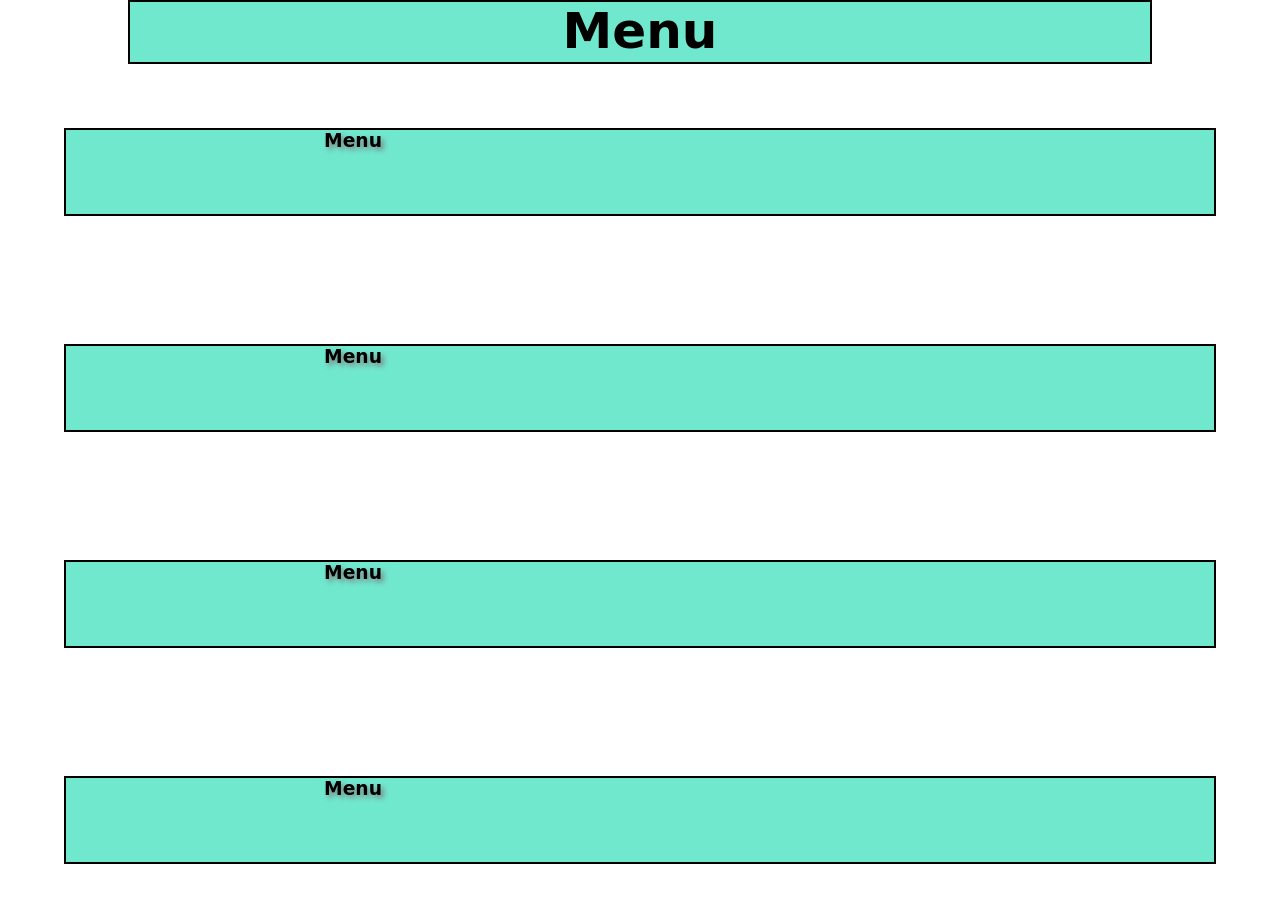
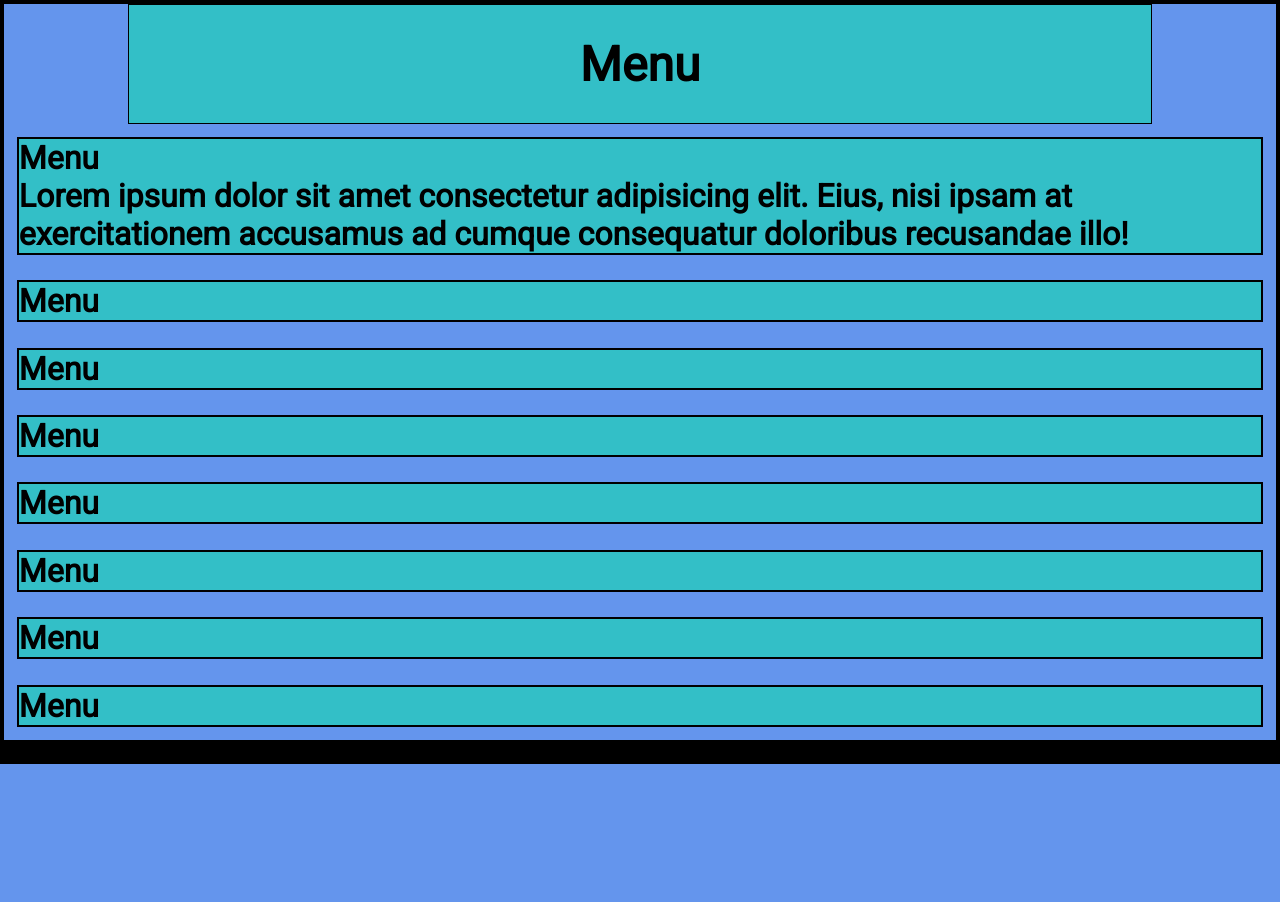
Before and after one commit to fenafernandez/html-css, a plain HTML site: page index.html in a window 1280 px wide. After the commit the page ends 800 px from the top, so only its background shows below. Drawn offline with Linux system fonts and the light colour scheme; a web font is replaced by a local one.

Commit message:
grid-test

```diff
--- a/index.html
+++ b/index.html
@@ -8,15 +8,25 @@
     <title>html-css</title>
 </head>
 <body>
-    <Nav>
-        <h2 class="menu"> Menu  </h2>
+    <div>
+        <h2>
+            <span> Menu </span>
+        </h2>
+        <h3 class="menu2"> <span> Menu </span> <p> Lorem ipsum dolor sit amet consectetur adipisicing elit. Eius, nisi ipsam at exercitationem accusamus ad cumque consequatur doloribus recusandae illo! </p>
+        </h3>
+
         <h3 class="menu2"> Menu </h3>
         <h3 class="menu2"> Menu </h3>
         <h3 class="menu2"> Menu </h3>
         <h3 class="menu2"> Menu </h3>
+        <h3 class="menu2"> Menu </h3>
+        <h3 class="menu2"> Menu </h3>
+        <h3 class="menu2"> Menu </h3>
+    </div>
 
-    </Nav>
+    <footer>
 
+    </footer>
 
     </nav>
 
--- a/style.css
+++ b/style.css
@@ -1,4 +1,5 @@
-@import url('https://fonts.googleapis.com/css2?family=Allison&display=swap');
+@import url('https://fonts.googleapis.com/css2?family=Roboto&display=swap');
+
 
 *, *::before, *::after {
     box-sizing: border-box;
@@ -6,40 +7,63 @@
     padding: 0;
 }
 :root {
-    font-family: 'Allison' , cursive;
+    font-family: 'roboto' , cursive;
     --color-principal: #23a0d1a4;
     --color-secundario: #faff65c2;
 }
 
 body {
     position: relative;
-    width: 100%;
-    height: 100%;
+    width: 100vw;
+    height: auto;
+    background-color: cornflowerblue;
+    margin: 0 auto;
+    border: .3em solid black ;
 }
-nav {
+div {
     position: relative;
     display: grid;
-    text-align: center ;
 }
 
-.menu {
+h2 {
     display: grid;
     position: relative;
     width: 80vw;
-    height: 8vh;
-    border: 2px solid black;
+    height: 15vh;
+    border: 0.05em solid black;
     background-color: rgba(20, 218, 175, 0.61);
+    text-align: center;
+    align-content: center;
     margin: auto;
-    text-align: center;
-    font-size: 50px;
+}
+
+h2 span {
+    position: relative;
+    padding: 0.7rem;
+    font-size: xxx-large;
+    display: inline-grid;
+    align-content: space-around;
+
 }
 .menu2 {
     display: grid;
-    grid-template-rows: 1fr 1fr 1fr 1fr;
-    grid-template-columns: 1fr 1fr;
+    grid-template-rows: 1fr;
+    grid-template-columns: 1fr;
     position: relative;
-    text-shadow: 3px 3px 5px gray ;
+    /* text-shadow: 3px 3px 5px gray ; */
     border: 2px solid black;
     background-color: rgba(20, 218, 175, 0.61);
-    margin: 5%;
+    margin: 1%;
+    padding: 0%;
+    font-size: xx-large;
 }
+
+h3 {
+    justify-content: left;
+    display: inline-block;
+    font-size: 100px;
+}
+
+footer {
+    border: 10px solid black;
+}
```
